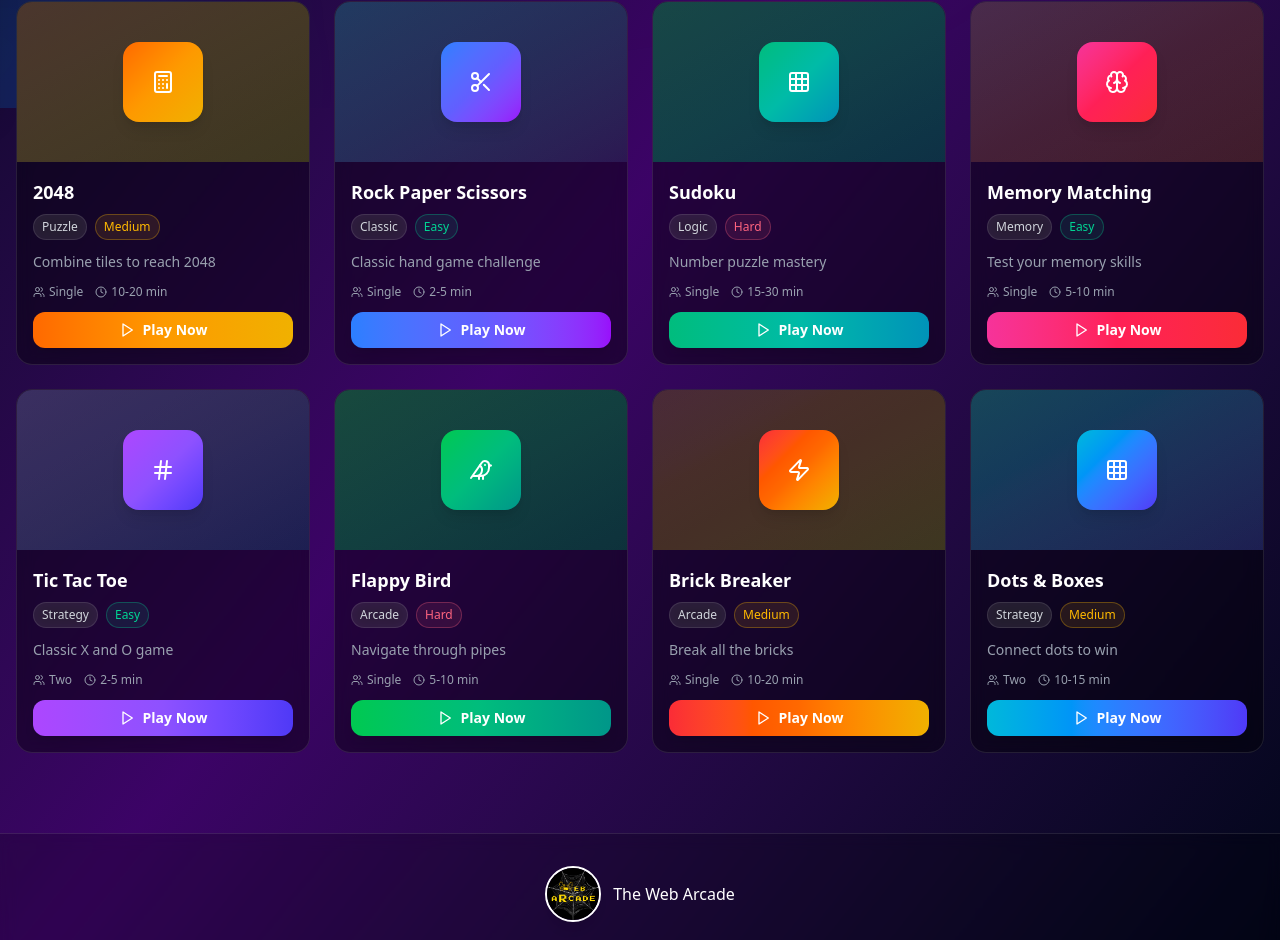
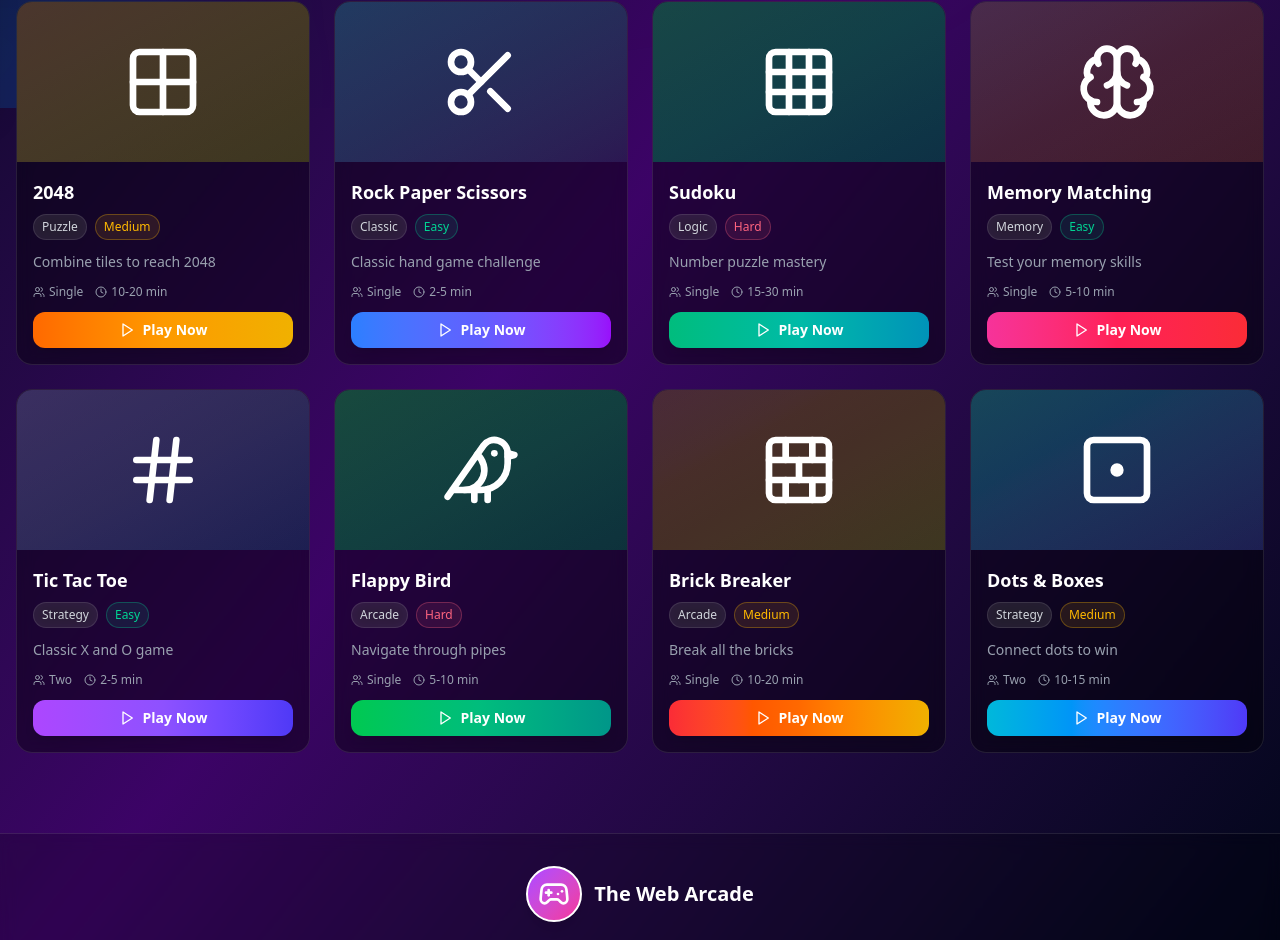
Before and after one commit to Aditya100905/The-Web-Arcade, a React (Vite) app: page / in a window 1280 px wide. Shown: the part 692-1632 px from the top of the page. Built offline with nearby package versions, Linux system fonts and the light colour scheme.

Commit message:
integrate Gif

```diff
--- a/src/pages/Home.jsx
+++ b/src/pages/Home.jsx
@@ -1,6 +1,4 @@
 import { useEffect, useRef, useState } from "react";
-import { useNavigate } from "react-router-dom";
-
 import {
   Play,
   Grid3X3,
@@ -17,14 +15,23 @@ import {
   Trophy,
   Clock,
   Users,
+  Square,
+  Gamepad2,
+  Puzzle,
+  Grid,
+  MessageSquare,
+  Layers,
+  Crosshair,
+  Box,
+  Move3D,
+  RotateCcw,
+  MousePointer,
+  Grid2X2,
+  ArrowUp,
+  Shuffle,
+  BrickWall,
+  DotSquareIcon,
 } from "lucide-react";
-
-export default function Home() {
-  const navigate = useNavigate();
-  const [hoveredGame, setHoveredGame] = useState(null);
-  const [selectedCategory, setSelectedCategory] = useState("All");
-  const titleRef = useRef(null);
-  const typewriterRef = useRef(null);
 
 const games = [
   {
@@ -33,11 +40,12 @@ export default function Home() {
     category: "Puzzle",
     difficulty: "Medium",
     color: "from-orange-500 via-amber-500 to-yellow-500",
-      icon: <Calculator className="w-6 h-6" />,
+    icon: <Grid2X2 className="w-20 h-20" />, // Better represents the grid-based tile sliding game
     description: "Combine tiles to reach 2048",
     route: "/game2048",
     players: "Single",
     estimatedTime: "10-20 min",
+    gif: "/gif/2048.gif",
   },
   {
     id: 2,
@@ -45,11 +53,12 @@ export default function Home() {
     category: "Classic",
     difficulty: "Easy",
     color: "from-blue-500 via-indigo-500 to-purple-600",
-      icon: <Scissors className="w-6 h-6" />,
+    icon: <Scissors className="w-20 h-20" />, // Perfect - represents one of the three choices
     description: "Classic hand game challenge",
     route: "/rock-paper-scissor",
     players: "Single",
     estimatedTime: "2-5 min",
+    gif: "/gif/rock-paper-scissors.gif",
   },
   {
     id: 3,
@@ -57,11 +66,12 @@ export default function Home() {
     category: "Logic",
     difficulty: "Hard",
     color: "from-emerald-500 via-teal-500 to-cyan-600",
-      icon: <Grid3X3 className="w-6 h-6" />,
+    icon: <Grid3X3 className="w-20 h-20" />, // Perfect - represents the 9x9 grid structure
     description: "Number puzzle mastery",
     route: "/sudoku",
     players: "Single",
     estimatedTime: "15-30 min",
+    gif: "/gif/sudoku.gif",
   },
   {
     id: 4,
@@ -69,11 +79,12 @@ export default function Home() {
     category: "Memory",
     difficulty: "Easy",
     color: "from-pink-500 via-rose-500 to-red-500",
-      icon: <Brain className="w-6 h-6" />,
+    icon: <Brain className="w-20 h-20" />, // Perfect - represents memory and cognitive skills
     description: "Test your memory skills",
     route: "/memory-matching",
     players: "Single",
     estimatedTime: "5-10 min",
+    gif: "/gif/memory-matching.gif",
   },
   {
     id: 5,
@@ -81,11 +92,12 @@ export default function Home() {
     category: "Strategy",
     difficulty: "Easy",
     color: "from-purple-500 via-violet-500 to-indigo-600",
-      icon: <Hash className="w-6 h-6" />,
+    icon: <Hash className="w-20 h-20" />, // Perfect - represents the # grid pattern
     description: "Classic X and O game",
     route: "/tic-tac-toe",
     players: "Two",
     estimatedTime: "2-5 min",
+    gif: "/gif/tic-tac-toe.gif",
   },
   {
     id: 6,
@@ -93,11 +105,12 @@ export default function Home() {
     category: "Arcade",
     difficulty: "Hard",
     color: "from-green-500 via-emerald-500 to-teal-600",
-      icon: <Bird className="w-6 h-6" />,
+    icon: <Bird className="w-20 h-20" />, // Perfect - literally represents the bird character
     description: "Navigate through pipes",
     route: "/flappy-bird",
     players: "Single",
     estimatedTime: "5-10 min",
+    gif: "/gif/flappy-bird.gif",
   },
   {
     id: 7,
@@ -105,11 +118,12 @@ export default function Home() {
     category: "Arcade",
     difficulty: "Medium",
     color: "from-red-500 via-orange-500 to-yellow-500",
-      icon: <Zap className="w-6 h-6" />,
+    icon: <BrickWall className="w-20 h-20" />, // Better represents the bricks/blocks to break
     description: "Break all the bricks",
     route: "/brick-breaker",
     players: "Single",
     estimatedTime: "10-20 min",
+    gif: "/gif/brick-breaker.gif",
   },
   {
     id: 8,
@@ -117,19 +131,51 @@ export default function Home() {
     category: "Strategy",
     difficulty: "Medium",
     color: "from-cyan-500 via-blue-500 to-indigo-600",
-      icon: <Grid3X3 className="w-6 h-6" />,
+    icon: <DotSquareIcon className="w-20 h-20" />, // Represents clicking/connecting dots
     description: "Connect dots to win",
     route: "/dots-boxes",
     players: "Two",
     estimatedTime: "10-15 min",
+    gif: "/gif/dots-and-boxes.gif",
   },
 ];
 
-  const categories = ["All", "Puzzle", "Classic", "Logic", "Memory", "Strategy", "Arcade"];
+export default function Home() {
+  const [hoveredGame, setHoveredGame] = useState(null);
+  const [selectedCategory, setSelectedCategory] = useState("All");
+  const [loadedGifs, setLoadedGifs] = useState({});
+  const titleRef = useRef(null);
+  const typewriterRef = useRef(null);
 
-  const filteredGames = selectedCategory === "All"
+
+  const categories = [
+    "All",
+    "Puzzle",
+    "Classic",
+    "Logic",
+    "Memory",
+    "Strategy",
+    "Arcade",
+  ];
+
+  const filteredGames =
+    selectedCategory === "All"
       ? games
-    : games.filter(game => game.category === selectedCategory);
+      : games.filter((game) => game.category === selectedCategory);
+
+  // Preload GIFs when component mounts
+  useEffect(() => {
+    games.forEach((game) => {
+      const img = new Image();
+      img.onload = () => {
+        setLoadedGifs((prev) => ({ ...prev, [game.id]: true }));
+      };
+      img.onerror = () => {
+        setLoadedGifs((prev) => ({ ...prev, [game.id]: false }));
+      };
+      img.src = game.gif;
+    });
+  }, []);
 
   useEffect(() => {
     class TxtType {
@@ -199,7 +245,7 @@ export default function Home() {
   };
 
   const handleGameClick = (route) => {
-    window.open(route, '_blank');
+    window.open(route, "_blank");
   };
 
   return (
@@ -267,10 +313,13 @@ export default function Home() {
         <div className="max-w-7xl mx-auto">
           <div className="text-center mb-12">
             <h2 className="text-2xl sm:text-3xl font-bold mb-4 bg-gradient-to-r from-cyan-400 via-purple-400 to-pink-400 bg-clip-text text-transparent">
-              {selectedCategory === "All" ? "All Games" : `${selectedCategory} Games`}
+              {selectedCategory === "All"
+                ? "All Games"
+                : `${selectedCategory} Games`}
             </h2>
             <p className="text-gray-400 text-sm">
-              Showing {filteredGames.length} game{filteredGames.length !== 1 ? 's' : ''}
+              Showing {filteredGames.length} game
+              {filteredGames.length !== 1 ? "s" : ""}
             </p>
           </div>
 
@@ -287,37 +336,72 @@ export default function Home() {
                   className={`absolute inset-0 bg-gradient-to-br ${game.color} opacity-0 group-hover:opacity-10 transition-opacity duration-500`}
                 ></div>
 
-                {/* Game Icon Section */}
+                {/* Game Icon/GIF Section */}
                 <div className="relative h-36 sm:h-40 bg-gradient-to-br from-gray-800 to-gray-900 flex items-center justify-center overflow-hidden">
                   <div
-                    className={`absolute inset-0 bg-gradient-to-br ${game.color} opacity-20`}
+                    className={`absolute inset-0 bg-gradient-to-br ${
+                      game.color
+                    } opacity-20 transition-opacity duration-500 ${
+                      hoveredGame === game.id ? "opacity-30" : "opacity-20"
+                    }`}
                   ></div>
-                  <div className="relative z-10 w-full h-full flex items-center justify-center">
+
+                  {/* Game Icon or GIF */}
+                  {hoveredGame === game.id ? (
+                    <img
+                      src={game.gif}
+                      alt={`${game.name} preview`}
+                      className="absolute inset-0 w-full h-full object-cover z-0 transition-opacity duration-500"
+                    />
+                  ) : (
+                    <div className="relative z-10 transition-all duration-500 transform scale-100 opacity-100">
+                      {game.icon}
+                    </div>
+                  )}
+
+                  {/* GIF Hover State */}
                   <div
-                      className={`w-16 h-16 sm:w-20 sm:h-20 bg-gradient-to-br ${game.color} rounded-2xl flex items-center justify-center shadow-lg group-hover:scale-110 transition-transform duration-300`}
+                    className={`absolute inset-0 z-20 transition-all duration-500 transform ${
+                      hoveredGame === game.id
+                        ? "scale-100 opacity-100"
+                        : "scale-95 opacity-0 pointer-events-none"
+                    }`}
+                  >
+                    <div className="relative w-full h-full flex items-center justify-center bg-black/30 backdrop-blur-sm">
+                      {loadedGifs[game.id] ? (
+                        <img
+                          src={game.gif}
+                          alt={`${game.name} gameplay preview`}
+                          className="w-full h-full object-cover rounded-lg"
+                          style={{
+                            objectFit: "cover",
+                            width: "100%",
+                            height: "100%",
+                          }}
+                        />
+                      ) : (
+                        <div
+                          className={`w-16 h-16 sm:w-20 sm:h-20 bg-gradient-to-br ${game.color} rounded-2xl flex items-center justify-center shadow-lg animate-pulse`}
                         >
                           {game.icon}
                         </div>
+                      )}
+
+                      {/* Play overlay */}
+                      <div className="absolute inset-0 bg-gradient-to-t from-black/80 via-transparent to-transparent flex items-end justify-center pb-4">
+                        <div className="text-center transform transition-all duration-300 hover:scale-110">
+                          <div
+                            className={`w-12 h-12 mx-auto mb-2 bg-gradient-to-br ${game.color} rounded-full flex items-center justify-center shadow-2xl animate-pulse border-2 border-white/30`}
+                          >
+                            <Play className="w-5 h-5 ml-1" />
                           </div>
-
-                  {/* Hover Overlay */}
-                  {hoveredGame === game.id && (
-                    <div className="absolute inset-0 bg-black/60 flex items-center justify-center z-20">
-                      <div className="text-center px-4">
-                        <div
-                          className={`w-12 h-12 sm:w-16 sm:h-16 mx-auto mb-3 bg-gradient-to-br ${game.color} rounded-full flex items-center justify-center animate-bounce shadow-lg`}
-                        >
-                          <Play className="w-4 h-4 sm:w-6 sm:h-6" />
-                        </div>
-                        <p className="text-white font-semibold text-sm sm:text-base">
+                          <p className="text-white font-bold text-sm drop-shadow-lg">
                             Click to Play!
-                        </p>
-                        <p className="text-gray-300 text-xs sm:text-sm mt-1">
-                          {game.description}
                           </p>
                         </div>
                       </div>
-                  )}
+                    </div>
+                  </div>
                 </div>
 
                 {/* Game Info Section */}
@@ -381,20 +465,15 @@ export default function Home() {
         <div className="max-w-7xl mx-auto px-4 py-8">
           <div className="text-center">
             <div className="flex items-center hover:scale-110 transition-transform justify-center gap-3 mb-4">
-
-
-
-            <img
-              src="/logo.png"
-              alt="The Web Arcade Logo"
-              className="w-14 h-14 rounded-full border-2 border-white shadow-lg object-cover"
-            />
-            The Web Arcade
-
-
+              <div className="w-14 h-14 rounded-full border-2 border-white shadow-lg bg-gradient-to-br from-purple-500 to-pink-500 flex items-center justify-center">
+                <Gamepad2 className="w-8 h-8 text-white" />
+              </div>
+              <span className="text-xl font-bold">The Web Arcade</span>
             </div>
             <p className="text-gray-400 text-sm">
-              Built with <span className="animate-pulse text-xl scale-110">❤️</span> for gaming enthusiasts
+              Built with{" "}
+              <span className="animate-pulse text-xl scale-110">❤️</span> for
+              gaming enthusiasts
             </p>
           </div>
         </div>
@@ -402,10 +481,18 @@ export default function Home() {
 
       <style jsx>{`
         @keyframes blob {
-          0% { transform: translate(0px, 0px) scale(1); }
-          33% { transform: translate(30px, -50px) scale(1.1); }
-          66% { transform: translate(-20px, 20px) scale(0.9); }
-          100% { transform: translate(0px, 0px) scale(1); }
+          0% {
+            transform: translate(0px, 0px) scale(1);
+          }
+          33% {
+            transform: translate(30px, -50px) scale(1.1);
+          }
+          66% {
+            transform: translate(-20px, 20px) scale(0.9);
+          }
+          100% {
+            transform: translate(0px, 0px) scale(1);
+          }
         }
         .animate-blob {
           animation: blob 7s infinite;
```
Lines whose indentation alone changed are shown as unchanged.
